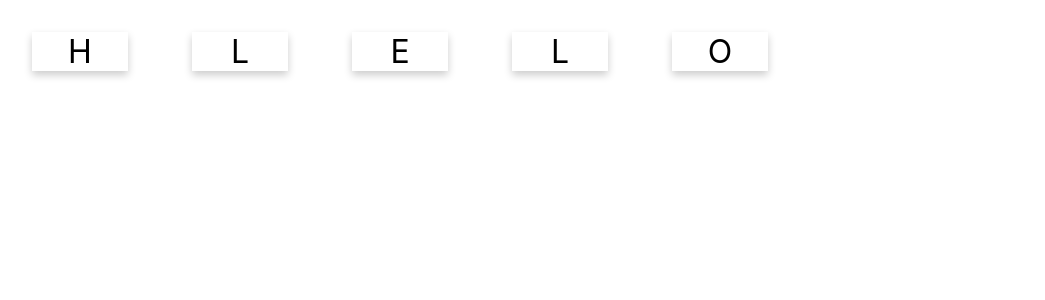
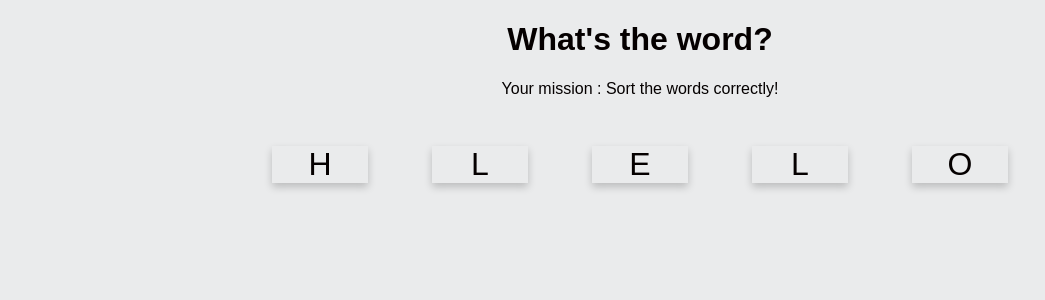
Before and after one commit to ChaV-z/lab-react, a React (Create React App) app: page / in a window 1280 px wide. Shown: the top 300 px of the page, without its empty margins (0-1045 px from the left). Built offline with nearby package versions, Linux system fonts and the light colour scheme.

Commit message:
add header

```diff
--- a/public/index.html
+++ b/public/index.html
@@ -24,7 +24,7 @@
       work correctly both with client-side routing and a non-root public URL.
       Learn how to configure a non-root public URL by running `npm run build`.
     -->
-    <title>React App</title>
+    <title>Card Game</title>
   </head>
   <body>
     <noscript>You need to enable JavaScript to run this app.</noscript>
--- a/src/App.css
+++ b/src/App.css
@@ -1,31 +1,17 @@
-.App {
-  text-align: center;
-}
-
-.App-logo {
-  height: 40vmin;
-  pointer-events: none;
-}
-
-@media (prefers-reduced-motion: no-preference) {
-  .App-logo {
-    animation: App-logo-spin infinite 20s linear;
-  }
-}
-
-.App-header {
-  background-color: #282c34;
-  min-height: 100vh;
+body, #root {
+  background-color: #eaebec;
+  color: rgb(5, 0, 0);
+  font-family: Arial, Helvetica, sans-serif;
   display: flex;
   flex-direction: column;
   align-items: center;
-  justify-content: center;
-  font-size: calc(10px + 2vmin);
-  color: white;
+  height: 80vh;
+  margin: 0;
+  overflow: hidden;
 }
 
-.App-link {
-  color: #61dafb;
+h1, p {
+  text-align: center;
 }
 
 .card {
--- a/src/App.js
+++ b/src/App.js
@@ -1,14 +1,16 @@
 import React from 'react';
 import './App.css';
 import WordCard from './WordCard';
+import Header from './Header';
 
 const word = "Hello";
 function App() {
   return (
-    <div>
-      <WordCard value={word}/>
-    </div>
-  );
+		<div>
+			<Header />
+			<WordCard value={word}/>
+		</div>
+	);
 }
 
 export default App;
--- /dev/null
+++ b/src/Header.js
@@ -0,0 +1,12 @@
+import React from 'react'
+
+const Header = () => {
+    return (
+        <>
+            <h1>What's the word?</h1>
+            <p>Your mission : Sort the words correctly!</p>
+        </>
+    )
+}
+
+export default Header
```
